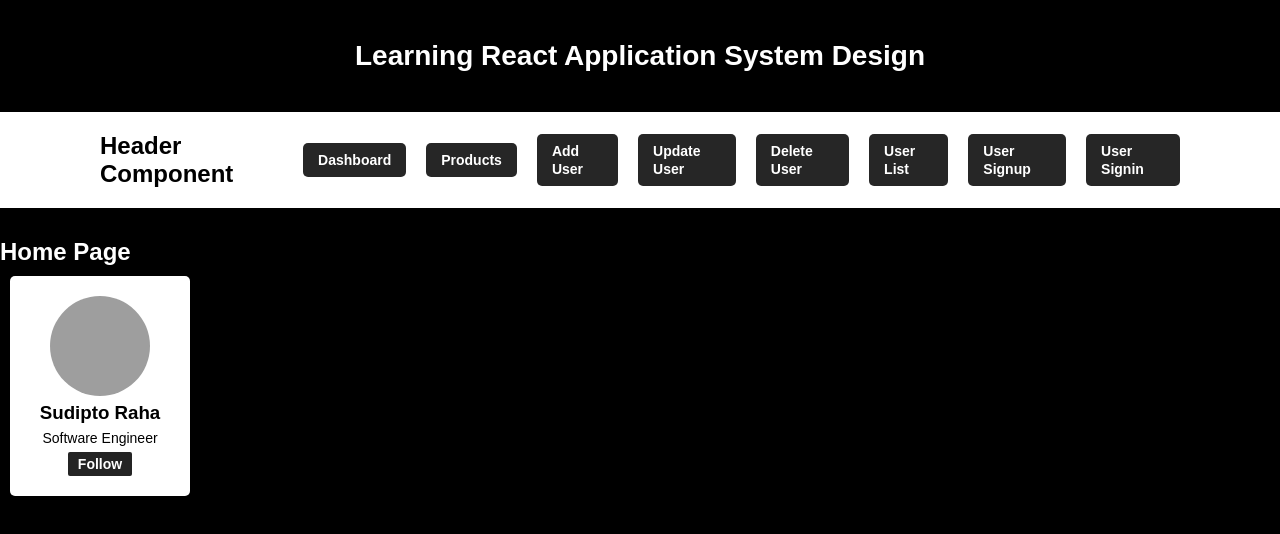
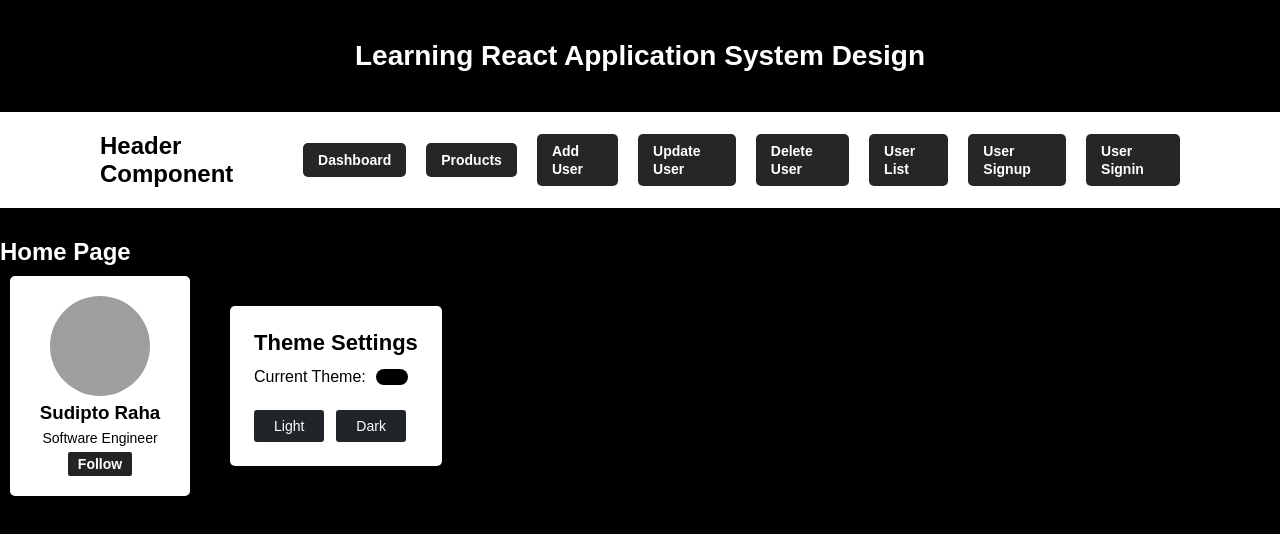
Before and after one commit to SudiptoRahaOfficial/Learning-React-System-Design, a React (Vite) app: page / in a window 1280 px wide. Shown: the top 534 px of the page. Built offline with nearby package versions, Linux system fonts and the light colour scheme; grey boxes are pictures that could not be loaded.

Commit message:
Custom Hooks Design Pattern | maked a custom hook for useing localstorage

```diff
--- /dev/null
+++ b/src/components/ThemeCard.jsx
@@ -0,0 +1,36 @@
+import useLocalStorage from '../hooks/useLocalStorage'
+
+function ThemeCard() {
+	const [theme, settheme] = useLocalStorage('theme', 'dark')
+
+	return (
+		<section className='theme-card'>
+			<h2 className='theme-title'>Theme Settings</h2>
+
+			<p className='theme-description'>
+				Current Theme:
+				<span className='theme-badge'>{theme}</span>
+			</p>
+
+			<div className='theme-actions'>
+				<button
+					type='button'
+					className='theme-button'
+					onClick={() => settheme('light')}
+				>
+					Light
+				</button>
+
+				<button
+					type='button'
+					className='theme-button'
+					onClick={() => settheme('dark')}
+				>
+					Dark
+				</button>
+			</div>
+		</section>
+	)
+}
+
+export default ThemeCard
--- /dev/null
+++ b/src/hooks/useLocalStorage.js
@@ -0,0 +1,16 @@
+import { useState } from 'react'
+
+function useLocalStorage({ key, initialValue }) {
+	const [value, setvalue] = useState(() => {
+		const storedValue = localStorage.getItem(key)
+		return storedValue ? JSON.parse(storedValue) : initialValue
+	})
+	const updateValue = (newValue) => {
+		setvalue(newValue)
+		localStorage.setItem(key, JSON.stringify(newValue))
+	}
+
+	return [value, updateValue]
+}
+
+export default useLocalStorage
--- a/src/main.css
+++ b/src/main.css
@@ -369,3 +369,58 @@ body {
 .auth-footer a:hover {
 	text-decoration: underline;
 }
+
+/* ===========================
+   Theme Card
+=========================== */
+
+.theme-card {
+	max-height: 200px;
+	padding: 24px;
+	background-color: #ffffff;
+	border-radius: 5px;
+}
+
+.theme-title {
+	margin-bottom: 12px;
+	font-size: 22px;
+	color: #000;
+}
+
+.theme-description {
+	display: flex;
+	align-items: center;
+	gap: 10px;
+	margin-bottom: 24px;
+	color: #000;
+}
+
+.theme-badge {
+	padding: 8px 16px;
+	border-radius: 999px;
+	background-color: #000;
+	color: #ffffff;
+	font-size: 16px;
+	font-weight: 600;
+	text-transform: capitalize;
+}
+
+.theme-actions {
+	display: flex;
+	gap: 12px;
+}
+
+.theme-button {
+	padding: 8px 20px;
+	border: none;
+	border-radius: 3px;
+	background-color: #212529;
+	color: #ffffff;
+	font-size: 14px;
+	cursor: pointer;
+	transition: background-color 0.2s ease;
+}
+
+.theme-button:hover {
+	background-color: #000000;
+}
--- a/src/pages/Home.jsx
+++ b/src/pages/Home.jsx
@@ -1,11 +1,15 @@
 import React from 'react'
 import UserProfile from '../components/user/UserProfile'
+import ThemeCard from '../components/ThemeCard'
 
 function Home() {
 	return (
 		<div>
 			<h2>Home Page</h2>
-			<UserProfile />
+			<div style={{ display: 'flex', alignItems: 'center', gap: '30px' }}>
+				<UserProfile />
+				<ThemeCard />
+			</div>
 		</div>
 	)
 }
```
Also changed, not shown: 1 other file (tests, documents, lock files or other folders).
